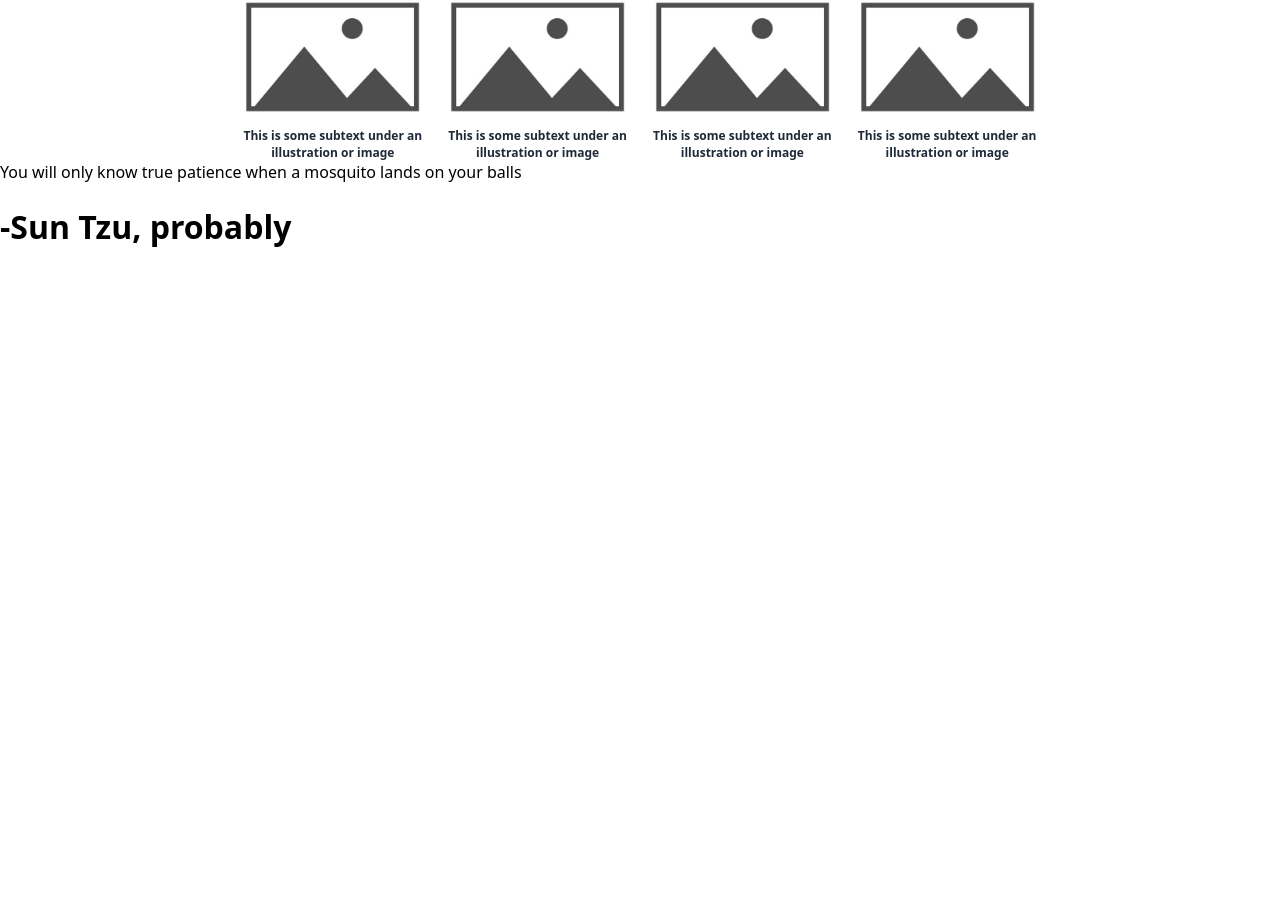
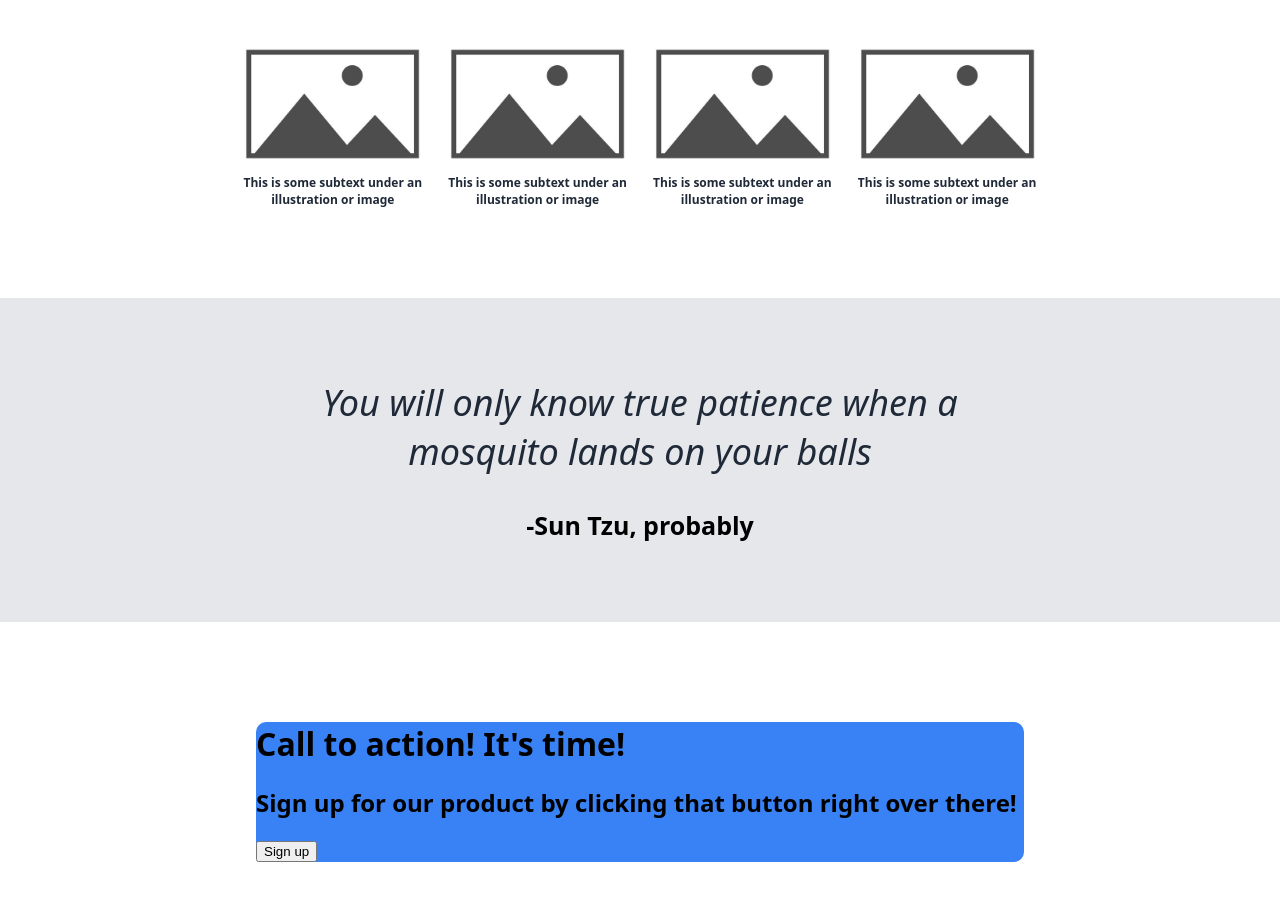
Before and after one commit to strawbrryyjam/landing-page, a plain HTML site: page index.html in a window 1280 px wide. Shown: the part 680-1593 px from the top of the page. Before the commit the page ends 949 px from the top, so only its background shows below. Drawn offline with Linux system fonts and the light colour scheme.

Commit message:
Container 4 complete
Completed container 4, some of container 5 is coded here as well.

```diff
--- a/index.html
+++ b/index.html
@@ -61,12 +61,27 @@
     </div>
 
     <div id="container-4">
-        <p>You will only know true patience when a mosquito lands on your balls</p>
-        <h1>-Sun Tzu, probably</h1>
+        <p id="sun">You will only know true patience when a mosquito lands on your balls</p>
+        <h1 id="tzu">-Sun Tzu, probably</h1>
 
     </div>
 
+    <div id="container-5">
 
+        <div class="container-5-call">
+
+            <div class="container-5-description">
+                <h1>Call to action! It's time!</h1>
+                <h2>Sign up for our product by clicking that button right over there!</h2>
+            </div>
+
+            <div>
+                <button>Sign up</button>
+            </div>
+
+        </div>
+
+    </div>
 
 
 
--- a/styles.css
+++ b/styles.css
@@ -94,6 +94,8 @@ p {
     align-items: center;
     justify-content: center;
     color:#1f2937;
+    margin-top: 25px;
+    margin-bottom: 20px;
 }
 
 .image-container {
@@ -105,6 +107,7 @@ p {
 .img-container {
     display: flex;
     flex-direction: column;
+    margin-bottom: 90px;
 }
 
 .img-3 {
@@ -118,3 +121,42 @@ p {
     margin: auto;
     text-align: center;
 }
+
+/* Container 4 */
+
+#container-4 {
+    background-color: #E5E7EB;
+    display: flex;
+    flex-direction: column;
+    justify-content: center;
+    align-items: center;
+    padding-left: 24%;
+    padding-right: 24%;
+}
+
+#sun {
+    font-size: 36px;
+    font-style: italic;
+    color: #1F2937;
+    margin-top: 80px;
+    text-align: center;
+}
+
+#tzu {
+    margin-bottom: 80px;
+    font-size: 25px;
+}
+
+/* Container 5 */
+
+#container-5 {
+    padding-left: 20%;
+    padding-right: 20%;
+}
+
+.container-5-call {
+    background: #3882f6;
+    border-radius: 10px;
+    margin-bottom: 100px;
+    margin-top: 100px;
+}
```
